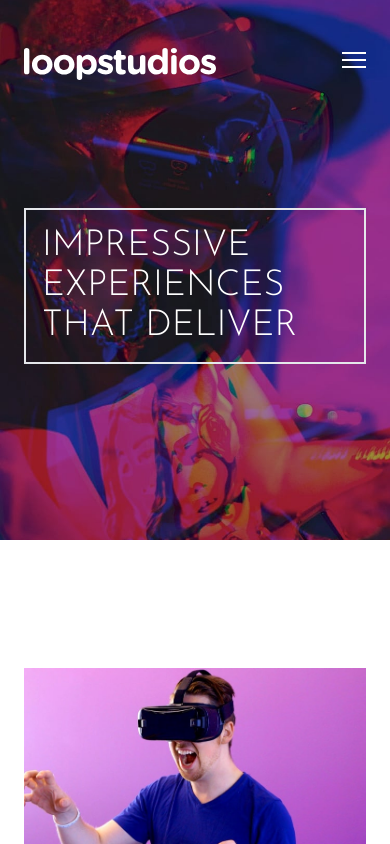
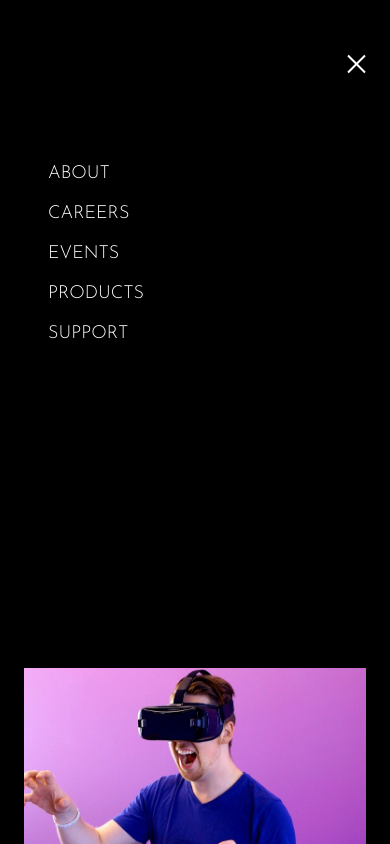
Before and after one commit to stanislawK/tailwind, a website: page loopstudios/index.html in a window 390 px wide. Both pictures are taken after a click on the button 354 px from the left and 64 px from the top of the page. Shown: the top 844 px of the page. Drawn offline with Linux system fonts and the light colour scheme; a web font is replaced by a local one.

Commit message:
mobile menu

```diff
--- a/loopstudios/index.html
+++ b/loopstudios/index.html
@@ -66,6 +66,16 @@
           </div>
         </nav>
         <!-- Mobile Menu -->
+        <div
+          id="menu"
+          class="absolute bottom-0 left-0 top-0 hidden min-h-screen w-full flex-col space-y-3 self-end bg-black py-1 pl-12 pt-40 text-lg uppercase text-white"
+        >
+          <a href="#" class="hover:text-pink-500">About</a>
+          <a href="#" class="hover:text-pink-500">Careers</a>
+          <a href="#" class="hover:text-pink-500">Events</a>
+          <a href="#" class="hover:text-pink-500">Products</a>
+          <a href="#" class="hover:text-pink-500">Support</a>
+        </div>
         <div
           class="mb-32 mt-32 max-w-lg border-2 p-4 font-sans text-4xl uppercase text-white md:m-32 md:mx-0 md:p-10 md:text-6xl"
         >
@@ -423,5 +433,6 @@
         </div>
       </div>
     </footer>
+    <script src="js/script.js"></script>
   </body>
 </html>
--- a/loopstudios/input.css
+++ b/loopstudios/input.css
@@ -9,14 +9,14 @@
 }
 
 #hero {
-    background-image: url('../images/desktop/image-hero.jpg');
+  background-image: url("../images/desktop/image-hero.jpg");
   background-repeat: no-repeat;
   background-size: cover;
 }
 
-@media(max-width: 576px) {
+@media (max-width: 576px) {
   #hero {
-        background-image: url('../images/mobile/image-hero.jpg');
+    background-image: url("../images/mobile/image-hero.jpg");
     background-position: center;
   }
 }
@@ -55,20 +55,18 @@
   transform: translateY(14px);
 }
 
-  .hamburger-top.open,
-  .hamburger-middle.open,
-  .hamburger-bottom.open {
+.open {
   transform: rotate(90deg);
 }
 
-  .hamburger-top.open {
-    top: 8px;
+.open .hamburger-top {
+  transform: rotate(45deg) translateY(6px) translateX(6px);
 }
 
-  .hamburger-middle.open {
-    top: 8px;
+.open .hamburger-middle {
+  display: none;
 }
 
-  .hamburger-bottom.open {
-    top: 16px;
+.open .hamburger-bottom {
+  transform: rotate(-45deg) translateY(6px) translateX(-6px);
 }
--- /dev/null
+++ b/loopstudios/js/script.js
@@ -0,0 +1,8 @@
+const btn = document.getElementById("menu-btn");
+const menu = document.getElementById("menu");
+
+btn.addEventListener("click", () => {
+  btn.classList.toggle("open");
+  menu.classList.toggle("flex");
+  menu.classList.toggle("hidden");
+});
```
Also changed, not shown: loopstudios/css/style.css. Lines whose indentation alone changed are shown as unchanged.
